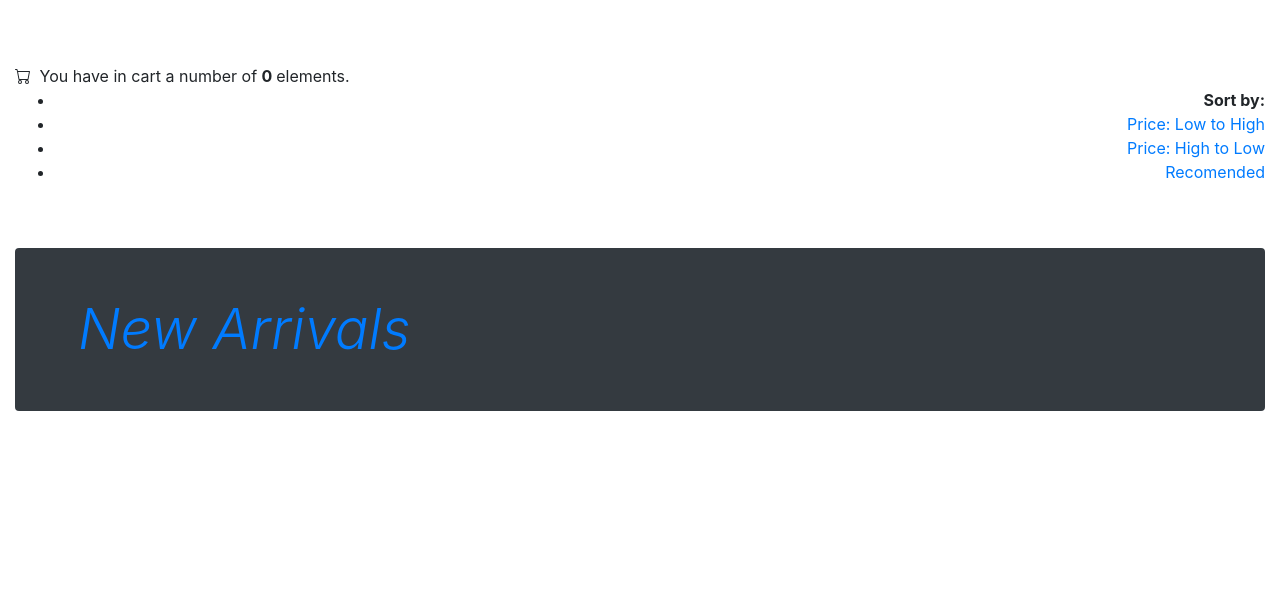
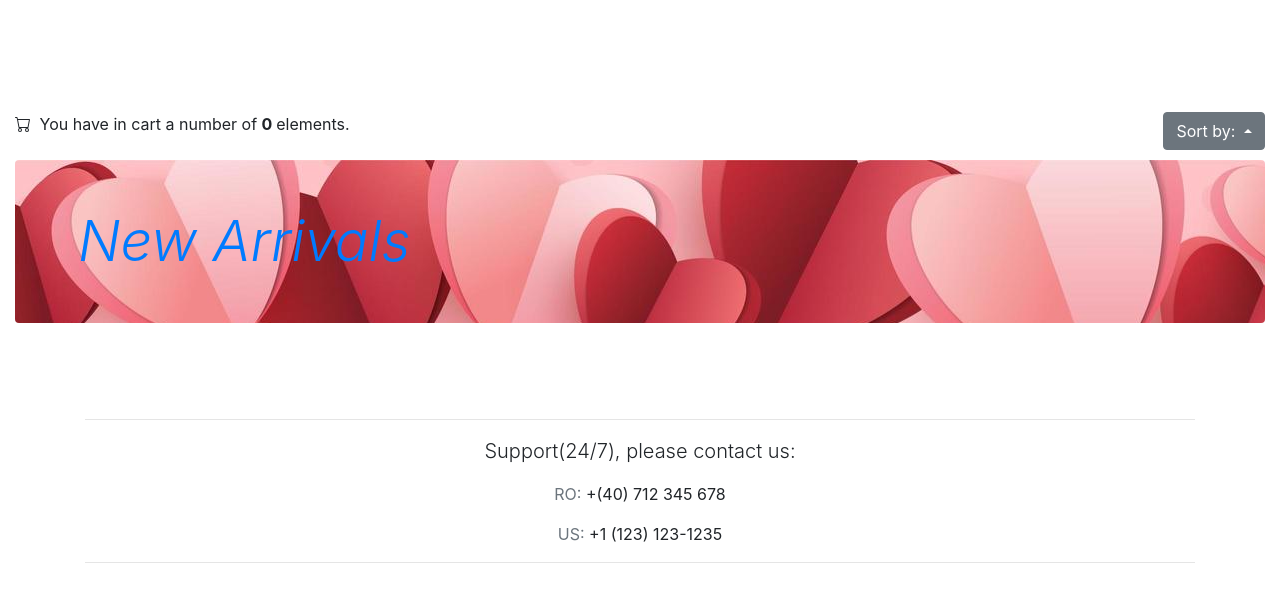
Before and after one commit to UdrescuVlad/krypnite_, a Django app: page /krypnite/products/ in a window 1280 px wide. Shown: the part 126-728 px from the top of the page. Run offline with Django 4.2, Linux system fonts and the light colour scheme; data comes from the database, SQL or seed files in the repository; data that the repository does not hold is empty; some libraries are stand-ins or nearby versions.

Commit message:
footer on page added

```diff
--- a/krypniteweb/templates/base.html
+++ b/krypniteweb/templates/base.html
@@ -124,17 +124,23 @@
       {% include 'navbar.html' %}
       {% block content %}
       {% endblock %}
-      <script>
-        setTimeout(function() { $('.message').fadeIn('fast').fadeOut('slow');},3000);
-      </script>
+
+      <footer class="footer">
+        <div class="container" style="float: center;">
+          <hr>
+          <p class="lead" style="text-align: center;">Support(24/7), please contact us:</p>
+          <p style="text-align: center;"><span class="text-muted">RO:</span> +(40) 712 345 678</p>
+          <p style="text-align: center;"><span class="text-muted">US:</span> +1 (123) 123-1235</p>
+          <hr>
+        </div>
+      </footer>
+
       <script src="https://code.jquery.com/jquery-3.5.1.slim.min.js" integrity="sha384-DfXdz2htPH0lsSSs5nCTpuj/zy4C+OGpamoFVy38MVBnE+IbbVYUew+OrCXaRkfj" crossorigin="anonymous"></script>
       <!-- JavaScript Bundle with Popper -->
       <script src="https://cdn.jsdelivr.net/npm/bootstrap@5.1.3/dist/js/bootstrap.bundle.min.js" integrity="sha384-ka7Sk0Gln4gmtz2MlQnikT1wXgYsOg+OMhuP+IlRH9sENBO0LRn5q+8nbTov4+1p" crossorigin="anonymous"></script>
       <!-- <script src="https://cdn.jsdelivr.net/npm/@popperjs/core@2.9.2/dist/umd/popper.min.js" crossorigin="anonymous"></script> -->
       <script src="https://stackpath.bootstrapcdn.com/bootstrap/4.5.0/js/bootstrap.min.js" integrity="sha384-OgVRvuATP1z7JjHLkuOU7Xw704+h835Lr+6QL9UvYjZE3Ipu6Tp75j7Bh/kR0JKI" crossorigin="anonymous"></script>
       <script src="https://code.jquery.com/jquery-3.6.0.slim.min.js" integrity="sha256-u7e5khyithlIdTpu22PHhENmPcRdFiHRjhAuHcs05RI=" crossorigin="anonymous"></script>
-      <script type="module" src="https://unpkg.com/ionicons@5.5.2/dist/ionicons/ionicons.esm.js"></script>
-      <script nomodule src="https://unpkg.com/ionicons@5.5.2/dist/ionicons/ionicons.js"></script>
       <!-- <script src="/docs/5.1/dist/js/bootstrap.bundle.min.js" integrity="sha384-ka7Sk0Gln4gmtz2MlQnikT1wXgYsOg+OMhuP+IlRH9sENBO0LRn5q+8nbTov4+1p" crossorigin="anonymous"></script> -->
       <!-- <link rel="stylesheet" href="//cdnjs.cloudflare.com/ajax/libs/bricklayer/0.4.2/bricklayer.min.css">
       <script src="//cdnjs.cloudflare.com/ajax/libs/bricklayer/0.4.2/bricklayer.min.js"></script> -->
@@ -148,5 +154,7 @@
           })
         })
       </script>
+      <script type="module" src="https://unpkg.com/ionicons@5.5.2/dist/ionicons/ionicons.esm.js"></script>
+      <script nomodule src="https://unpkg.com/ionicons@5.5.2/dist/ionicons/ionicons.js"></script>
     </body>
 </html>
--- a/krypniteweb/templates/view_products.html
+++ b/krypniteweb/templates/view_products.html
@@ -21,9 +21,9 @@
                 {% endfor %}
             </div>
         {% endif %}
-    </div>
+    </div><br><br>
     <div class="container-fluid">
-        <div class="cart-no-items" style="text-align: left;">
+        <div class="cart-no-items" style="float: left;">
             <svg xmlns="http://www.w3.org/2000/svg" width="20" height="16" fill="currentColor" class="bi bi-cart">
                 <path d="M0 1.5A.5.5 0 0 1 .5 1H2a.5.5 0 0 1 .485.379L2.89 3H14.5a.5.5 0 0 1 .491.592l-1.5 8A.5.5 0 0 1 13 12H4a.5.5 0 0 1-.491-.408L2.01 3.607 1.61 2H.5a.5.5 0 0 1-.5-.5zM3.102 4l1.313 7h8.17l1.313-7H3.102zM5 12a2 2 0 1 0 0 4 2 2 0 0 0 0-4zm7 0a2 2 0 1 0 0 4 2 2 0 0 0 0-4zm-7 1a1 1 0 1 1 0 2 1 1 0 0 1 0-2zm7 0a1 1 0 1 1 0 2 1 1 0 0 1 0-2z"/>
             </svg>
@@ -33,18 +33,21 @@
                 You have in cart a number of <b> {{request.session.no_of_items}} </b> elements.
             {% endif %}
         </div>
-        <div class="filters-div" style="text-align: right;">
-            <ul>
-                <li class="filters"><strong>Sort by:</strong></li>
-                <li class="filters"><a class="filter_by" href="/krypnite/products/filter/?price=low-to-high">Price: Low to High</a></li>
-                <li class="filters"><a class="filter_by" href="/krypnite/products/filter/?price=high-to-low">Price: High to Low</a></li>
-                <li class="filters"><a class="filter_by" href="/krypnite/products/filter/recommended">Recomended</a></li>
+
+        <div class="btn-group dropup" style="float: right;">
+            <button type="button" class="btn btn-secondary dropdown-toggle" data-bs-toggle="dropdown" aria-expanded="false">
+              Sort by:
+            </button>
+            <ul class="dropdown-menu">
+              <li><a class="dropdown-item" href="/krypnite/products/filter/?price=low-to-high">Price: Low to High</a></li>
+              <li><a class="dropdown-item" href="/krypnite/products/filter/?price=high-to-low">Price: High to Low</a></li>
+              <li><a class="dropdown-item" href="/krypnite/products/filter/recommended">Recomended</a></li>
             </ul>
-        </div>
+          </div>
 
         <br><br>
 
-        <div class="jumbotron p-3 p-md-5 text-white rounded bg-dark">
+        <div class="jumbotron p-3 p-md-5 text-white rounded" style="background-image: url('{{ STATIC_URL }}/happy-valentines-day-banner-valentine-s-day-background-free-vector.jpeg');">
             <div class="col-6">
                 <a class="display-4 font-italic" href='{% url "krypnite:new-arrivals" %}'>New Arrivals</a>
             </div>
@@ -154,16 +157,14 @@
                         <p style=" float: left; text-align: right;">
                             <form method = 'POST' action='{% url "cart:favupdate" %}'> {% csrf_token %}
                                 <input type='hidden' name='product_id' value='{{ product.id }}'/>
+                                <input type='hidden' name='favlist.products' value='{{favlist.products.all}}'>
                                 {% if product in favlist.products.all %}
-                                    <button type="submit">
-                                        <i class="bi bi-heart-fill">
-                                        </i>
+                                    <button type="submit" class="btn">
+                                        <i class="bi bi-heart-fill"></i>
                                     </button>
                                 {% elif not product in favlist.products.all %}
-                                    <button type="submit">
-                                        <svg xmlns="http://www.w3.org/2000/svg" width="16" height="16" fill="currentColor" class="bi bi-heart" viewBox="0 0 16 16">
-                                            <path d="m8 2.748-.717-.737C5.6.281 2.514.878 1.4 3.053c-.523 1.023-.641 2.5.314 4.385.92 1.815 2.834 3.989 6.286 6.357 3.452-2.368 5.365-4.542 6.286-6.357.955-1.886.838-3.362.314-4.385C13.486.878 10.4.28 8.717 2.01L8 2.748zM8 15C-7.333 4.868 3.279-3.04 7.824 1.143c.06.055.119.112.176.171a3.12 3.12 0 0 1 .176-.17C12.72-3.042 23.333 4.867 8 15z"/>
-                                          </svg>
+                                    <button type="submit" class="btn">
+                                        <ion-icon size="small" name="heart-outline"></ion-icon>
                                     </button>
                                 {% else %}
 
@@ -180,4 +181,5 @@
     <!-- <script>
         setTimeout(function() { $('.message').fadeIn('fast').fadeOut('slow');},3000);
     </script> -->
+
 {% endblock %}
```
Also changed, not shown: krypniteweb/templates/heart-outline.svg (added), static/happy-valentines-day-banner-valentine-s-day-background-free-vector.jpeg (added).
